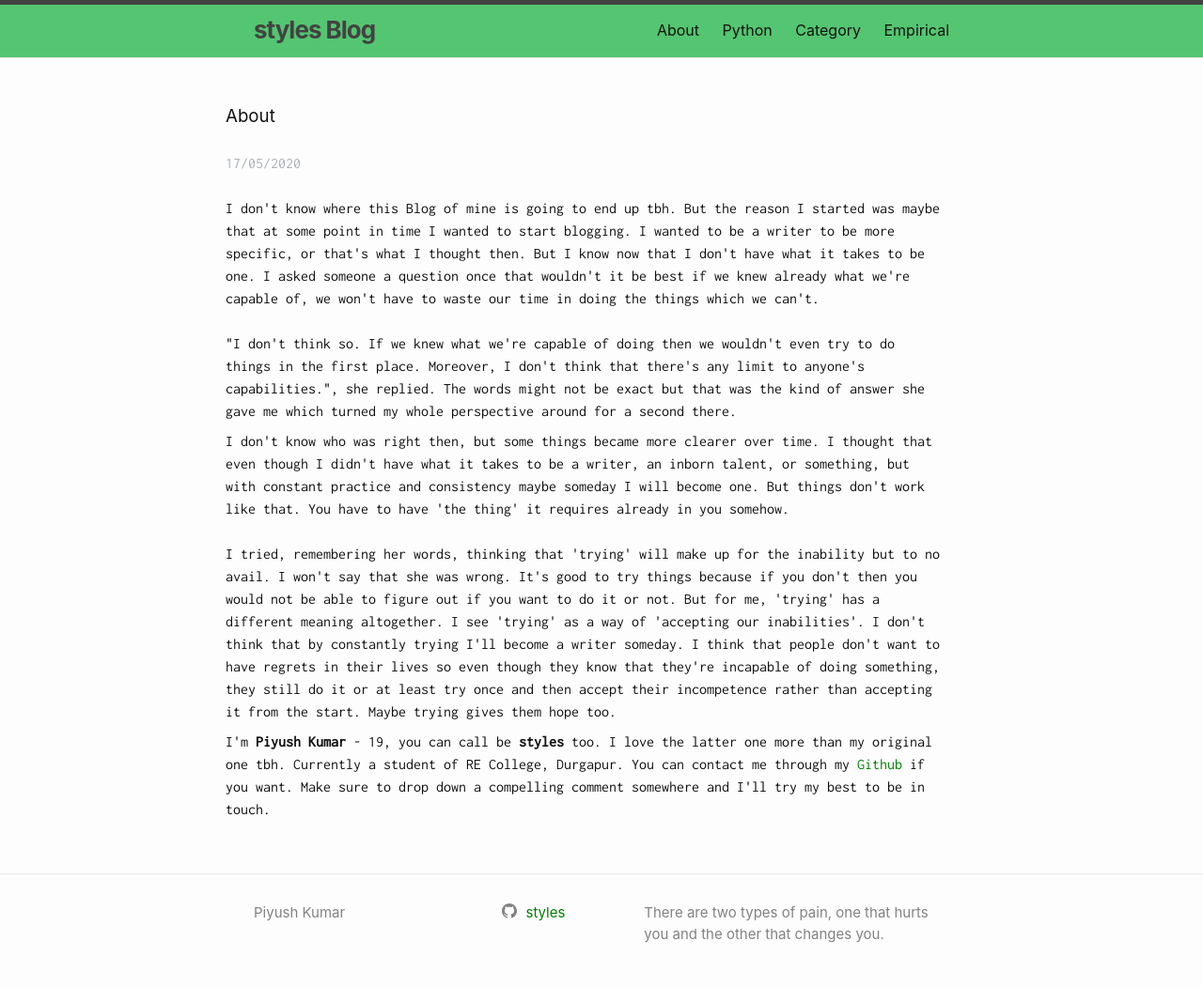
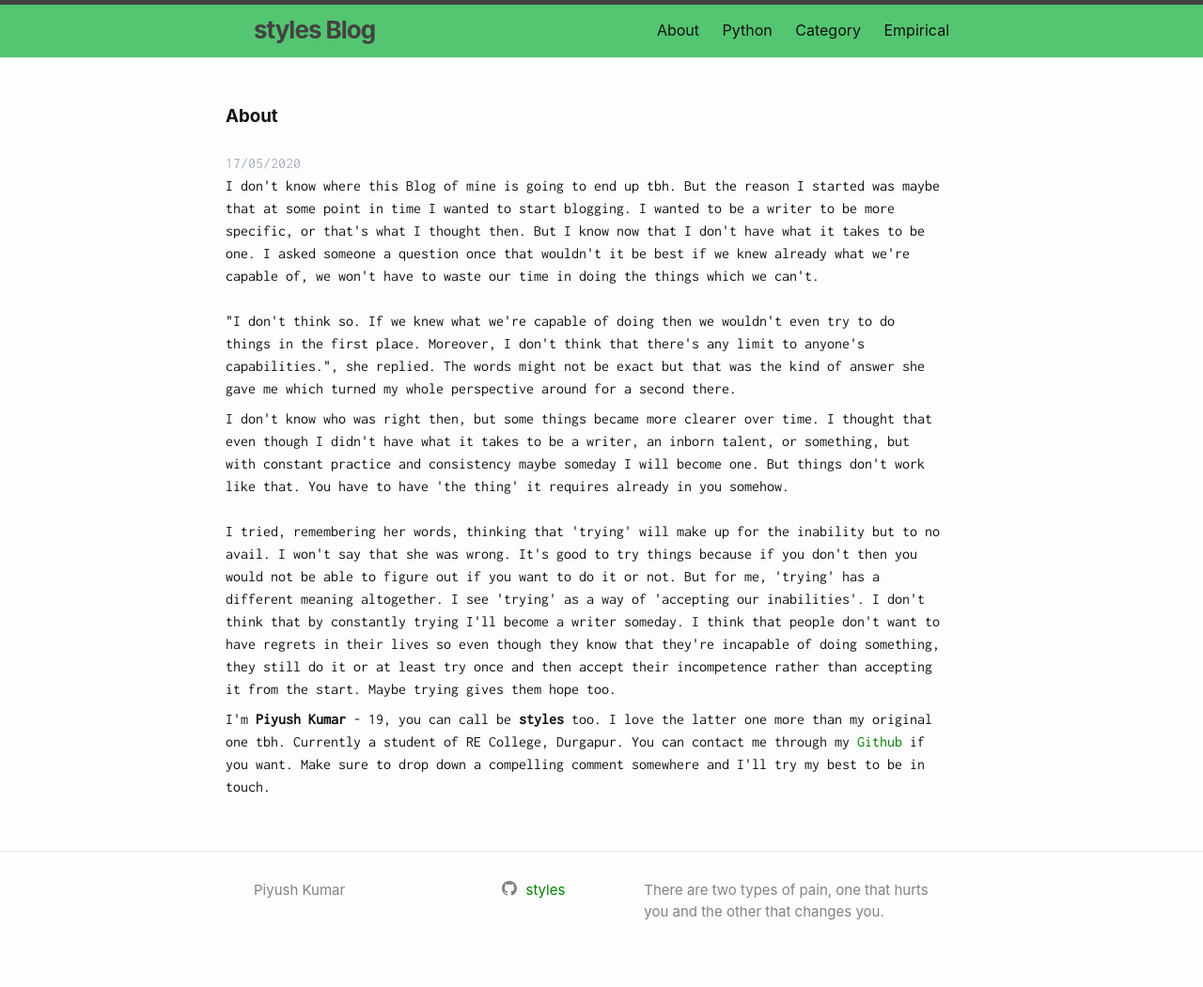
Before and after one commit to styles3544/Blog, a Jekyll site: the page built from about.html, in a window 1280 px wide. Shown: the whole page at 94% size. Built offline with Jekyll 4.4.1, drawn with Linux system fonts in a browser that asks for light colours; after the commit the page ends 1027 px from its top, so only the background shows below that.

Commit message:
renovating

```diff
--- a/about.html
+++ b/about.html
@@ -6,12 +6,12 @@ permalink: /about/
 
 <div class="container">
 
-    <h3> About </h3>
+    <h3> <b>About</b> </h3>
 
 
     </br><p class="date">17/05/2020</p>
 
-    </br><p id="para">
+    <p id="para">
     I don't know where this Blog of mine is going to end up tbh. But the reason I started was maybe that at some point in time I wanted to start blogging. I wanted to be a writer to be more specific, or that's what I thought then.
         But I know now that I don't have what it takes to be one. I asked someone a question once that wouldn't it be best if we knew already what we're capable of, we won't have to waste our time in doing the things which we can't.
     </br></br>"I don't think so. If we knew what we're capable of doing then we wouldn't even try to do things in the first place. Moreover, I don't think that there's any limit to anyone's capabilities.", she replied. The words might not be exact but that was the kind of answer she gave me which turned my whole perspective around for a second there.
```
